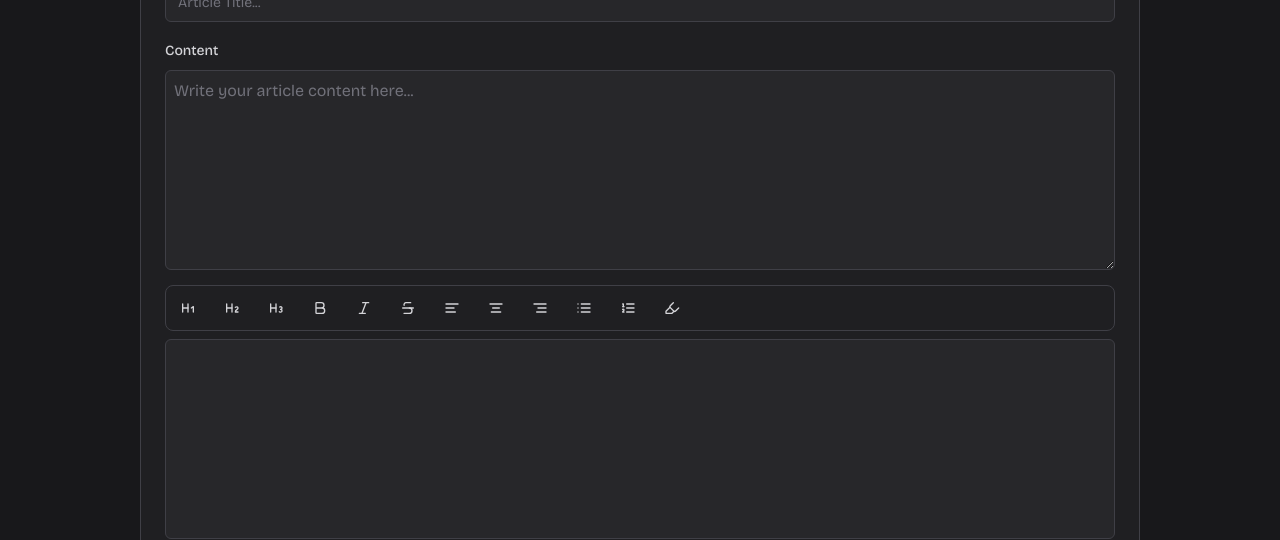
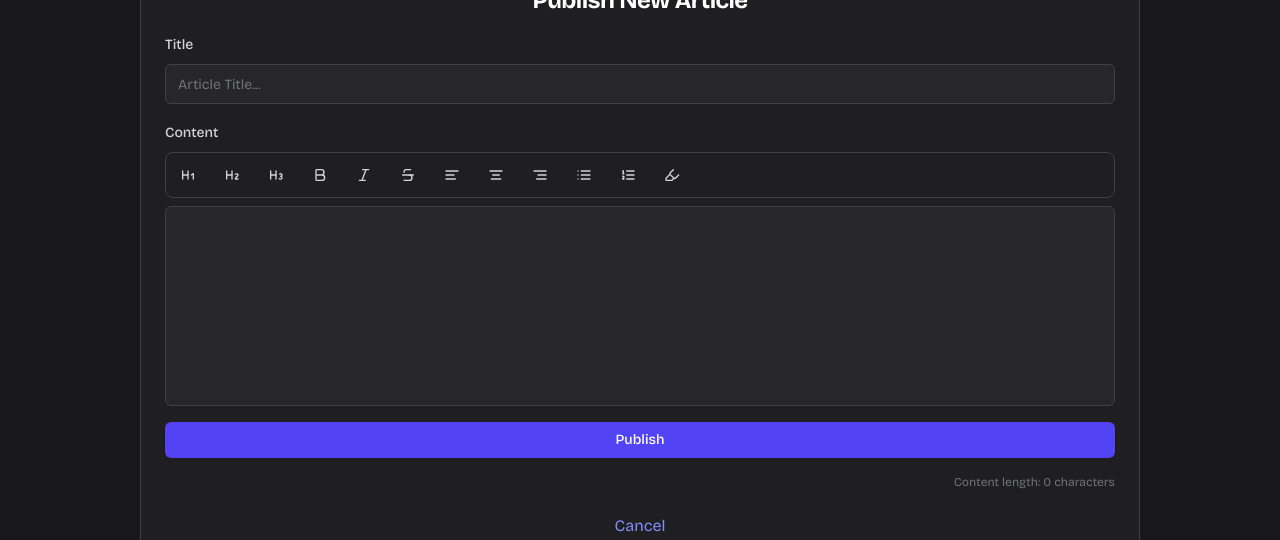
Before and after one commit to MrNikhillyadav/DevSpace, a Next.js app: page /publish-new-blog in a window 1280 px wide. Shown: the part 155-695 px from the top of the page. Built offline with nearby package versions, Linux system fonts and the light colour scheme; no server answers.

Commit message:
remove textarea, fixed missing content issue

```diff
--- a/app/publish-new-blog/action.ts
+++ b/app/publish-new-blog/action.ts
@@ -32,12 +32,10 @@ export async function publishNewBlogPost(data: { title: string; content: string,
         }
       });
 
-      // Make sure we're in a context where revalidatePath works
       try {
         revalidatePath('/feed');
       } catch (error) {
         console.error("Error revalidating path:", error);
-        // The page will still refresh when navigated to due to dynamic rendering
       }
 
       return { message: 'Post published successfully' };
--- a/app/publish-new-blog/page.tsx
+++ b/app/publish-new-blog/page.tsx
@@ -1,6 +1,6 @@
 'use client';
 
-import React, { useState, useRef } from 'react';
+import React, { useState, useEffect, FormEvent } from 'react';
 import {
   Card,
   CardContent,
@@ -13,8 +13,7 @@ import { Button } from '@/components/ui/button';
 import { publishNewBlogPost } from "./action";
 import { toast } from 'sonner';
 import { useRouter } from 'next/navigation';
-import Link from 'next/link'; // Import Link for navigation
-import {revalidatePath} from 'next/cache'
+import Link from 'next/link';
 import { Icons } from "@/components/icons"
 import { generateHandle } from '@/lib/utils'
 import RichTextEditor from '@/components/RichTextEditor/index';
@@ -25,78 +24,86 @@ const PublishNewBlog = () => {
   const [isSubmitting, setIsSubmitting] = useState(false);
   const [error, setError] = useState('');
   const [content, setContent] = useState('');
-  const contentRef = useRef(null);
 
-  const onChange =(content:string) => {
-    setContent(content);
-    console.log(content)
-  }
+  const handleEditorChange = (newContent:string) => {
+    console.log("Editor content changed:", newContent);
+    setContent(newContent);
+  };
+
+  // Additional logging to track content state changes
+  useEffect(() => {
+    console.log("Content state updated:", content);
+  }, [content]);
 
   const validateForm = () => {
     if (!title.trim()) {
       setError('Title is required');
       return false;
     }
-    if (!content.trim()) {
+
+    console.log("Validating content:", content);
+    if (!content || !content.trim()) {
       setError('Content is required');
       return false;
     }
     return true;
   };
 
-  //@ts-expect-error lets ignore the e error type
-  const handleSubmit = async (e) => {
-    const loadId = toast.loading('Publishing ...');
+  const handleSubmit = async (e: FormEvent<HTMLFormElement>) => {
     e.preventDefault();
     setError('');
 
+    console.log("Form submitted. Content at submission:", content);
+
     if (!validateForm()) {
-      toast.dismiss(loadId);
       return;
     }
 
+    const loadId = toast.loading('Publishing ...');
     setIsSubmitting(true);
 
-      const slug =  generateHandle(title)
-      console.log('generated-slug: ', slug);
+    const slug = generateHandle(title);
+    console.log('generated-slug:', slug);
+    console.log('submitting content:', content);
 
+    try {
       const res = await publishNewBlogPost({
         title: title.trim(),
         content: content.trim(),
-        slug : slug
+        slug: slug
       });
 
-      console.log(`res : ${res?.message}`)
-
+      console.log(`res:`, res);
       toast.dismiss(loadId);
 
       if (!res?.error) {
+        router.refresh();
         router.push('/feed');
         toast.success('Published successfully');
       } else {
-          //@ts-expect-error lets ignore the status type
         if (res.status === 401) {
           toast.error('Invalid input, try again!');
-           //@ts-expect-error lets ignore the status type
         } else if (res.status === 400) {
           toast.error('Missing content!');
-           //@ts-expect-error lets ignore the status type
         } else if (res.status === 404) {
           toast.error('Account not found!');
-           //@ts-expect-error lets ignore the status type
         } else if (res.status === 403) {
           toast.error('Forbidden!');
         } else {
           toast.error('oops something went wrong..!');
         }
-
-      revalidatePath('/feed')
+      }
+    } catch (error) {
+      console.error("Error during submission:", error);
+      toast.dismiss(loadId);
+      toast.error('An error occurred during submission');
+    } finally {
       setIsSubmitting(false);
-  }
-};
+    }
+  };
 
   return (
-    <div className="min-h-screen  bg-zinc-900 flex items-center justify-center px-4">
+    <div className="min-h-screen bg-zinc-900 flex items-center justify-center px-4">
       <Card className="w-full max-w-[1000px] bg-zinc-800/50 border-zinc-700">
         <CardHeader className="space-y-2 text-center pb-4">
           <CardTitle className="text-2xl mt-12 font-bold text-white">
@@ -126,17 +133,11 @@ const PublishNewBlog = () => {
 
             <div className="space-y-2">
               <Label htmlFor="content" className="text-zinc-300">Content</Label>
-              <textarea
-                id="content"
-                ref={contentRef}
-                value={content}
-                onChange={(e) => setContent(e.target.value)}
-                className="w-full min-h-[200px] p-2 border rounded-md bg-zinc-800 border-zinc-700 text-white placeholder:text-zinc-500"
-                placeholder="Write your article content here..."
-                maxLength={5000}
-                required
+              <RichTextEditor
+                content={content}
+                setContent={setContent}
+                onChange={handleEditorChange}
               />
-              <RichTextEditor content={content} setContent={setContent} onChange={onChange}/>
             </div>
 
             <Button
@@ -153,6 +154,10 @@ const PublishNewBlog = () => {
                 'Publish'
               )}
             </Button>
+
+            <div className="text-xs text-zinc-500 text-right">
+              Content length: {content?.length || 0} characters
+            </div>
           </form>
 
           <div className="mt-6 text-center">
```
